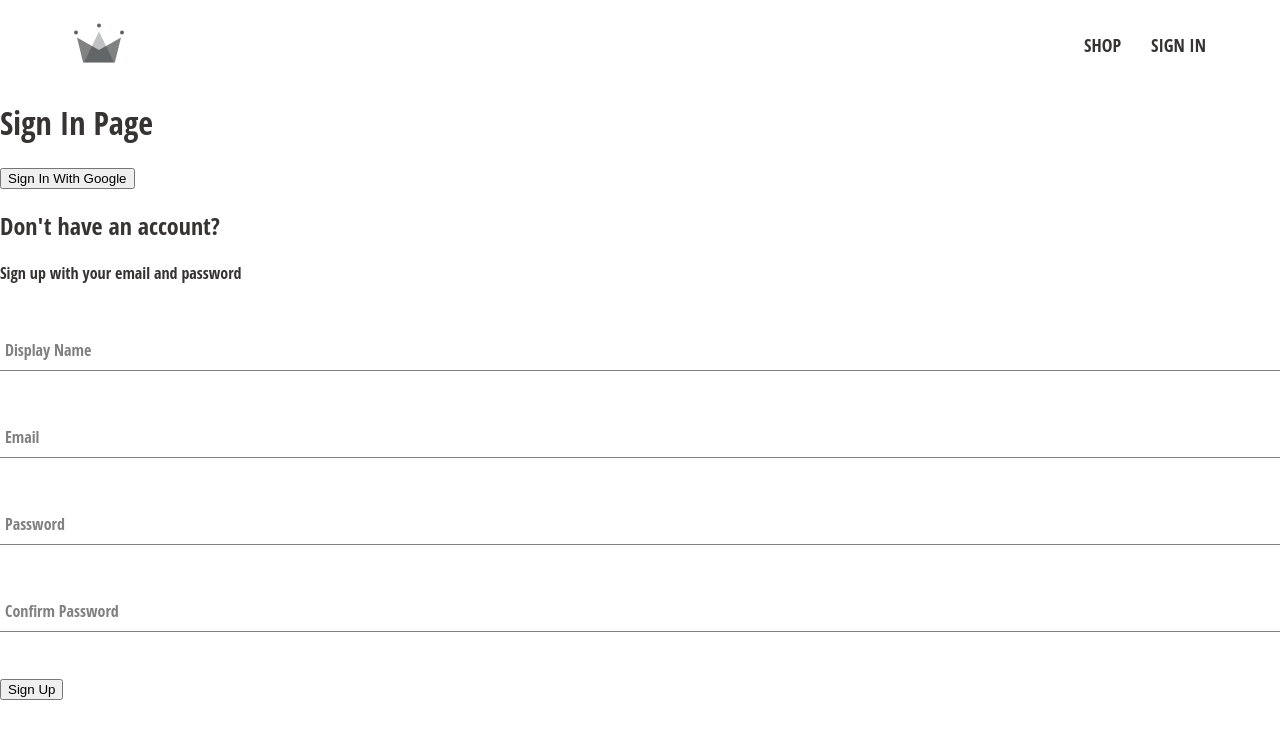
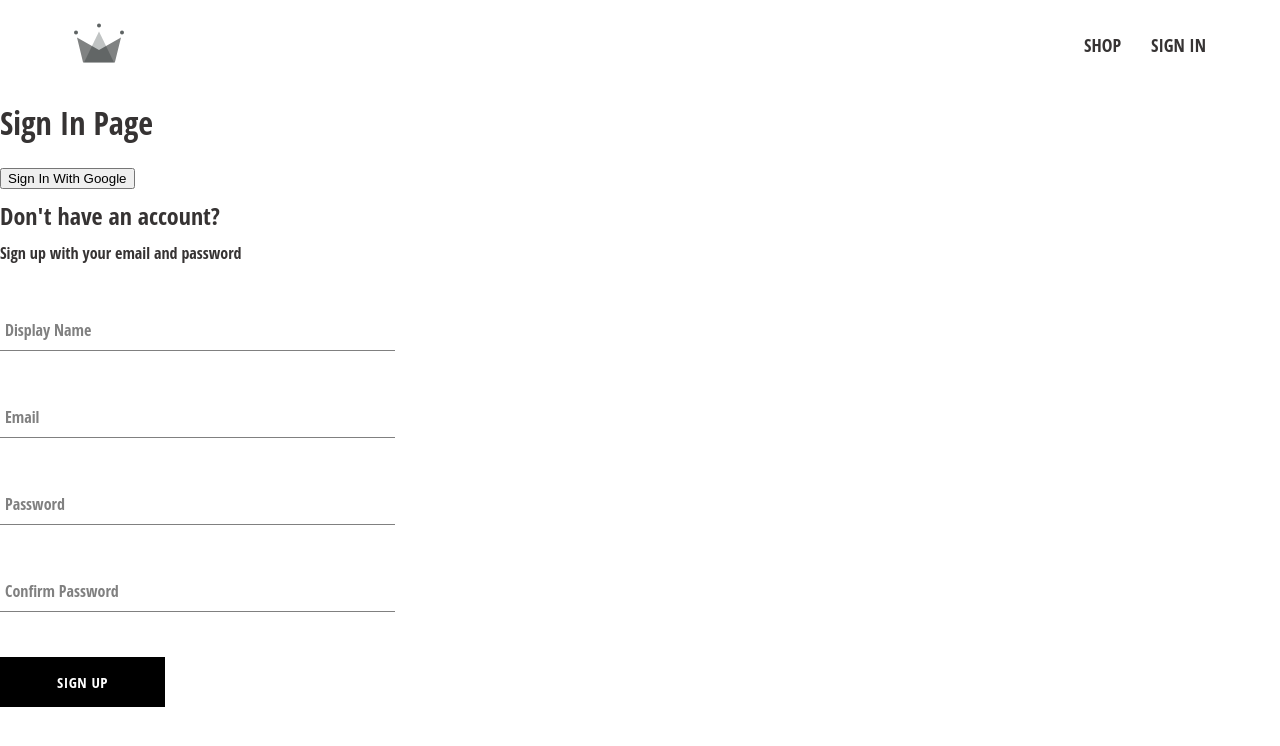
Before and after one commit to shay122990/ecom-react-crwn, a React (Create React App) app: page /sign-in in a window 1280 px wide. Shown: the top 746 px of the page. Built offline with nearby package versions, Linux system fonts and the light colour scheme.

Commit message:
button component

```diff
--- /dev/null
+++ b/src/components/button/button.component.jsx
@@ -0,0 +1,19 @@
+import "./button.styles.scss";
+
+const BUTTON_TYPE_CLASSES = {
+  google: "google-sign-in",
+  inverted: "inverted",
+};
+
+const Button = ({ children, buttonType, ...otherProps }) => {
+  return (
+    <button
+      className={`button-container ${BUTTON_TYPE_CLASSES[buttonType]}`}
+      {...otherProps}
+    >
+      {children}
+    </button>
+  );
+};
+
+export default Button;
--- /dev/null
+++ b/src/components/button/button.styles.scss
@@ -0,0 +1,46 @@
+.button-container {
+  min-width: 165px;
+  width: auto;
+  height: 50px;
+  letter-spacing: 0.5px;
+  line-height: 50px;
+  padding: 0 35px 0 35px;
+  font-size: 15px;
+  background-color: black;
+  color: white;
+  text-transform: uppercase;
+  font-family: 'Open Sans Condensed';
+  font-weight: bolder;
+  border: none;
+  cursor: pointer;
+  display: flex;
+  justify-content: center;
+
+  &:hover {
+    background-color: white;
+    color: black;
+    border: 1px solid black;
+  }
+
+  &.google-sign-in {
+    background-color: #4285f4;
+    color: white;
+
+    &:hover {
+      background-color: #357ae8;
+      border: none;
+    }
+  }
+
+  &.inverted {
+    background-color: white;
+    color: black;
+    border: 1px solid black;
+
+    &:hover {
+      background-color: black;
+      color: white;
+      border: none;
+    }
+  }
+}
--- a/src/components/sign-up-form/sign-up-form.component.jsx
+++ b/src/components/sign-up-form/sign-up-form.component.jsx
@@ -1,13 +1,14 @@
+import "./sign-up-form.styles.scss";
+
 import { useState } from "react";
 
 import FormInput from "../form-input/form-input.component";
+import Button from "../button/button.component";
 
 import {
   createAuthUserWithEmailAndPassword,
   createUserDocumentFromAuth,
 } from "../../utils/firebase.utils";
-
-import "./sign-up-form.styles.scss";
 
 const defaultFormFields = {
   displayName: "",
@@ -100,7 +101,7 @@
             value: confirmPassword,
           }}
         />
-        <button type="submit">Sign Up</button>
+        <Button type="submit">Sign Up</Button>
       </form>
     </div>
   );
--- a/src/components/sign-up-form/sign-up-form.styles.scss
+++ b/src/components/sign-up-form/sign-up-form.styles.scss
@@ -0,0 +1,10 @@
+.sign-up-container{
+    display: flex;
+    flex-direction: column;
+    width: 380px;
+
+
+    h2{
+        margin: 10px 0;
+    }
+}
```
